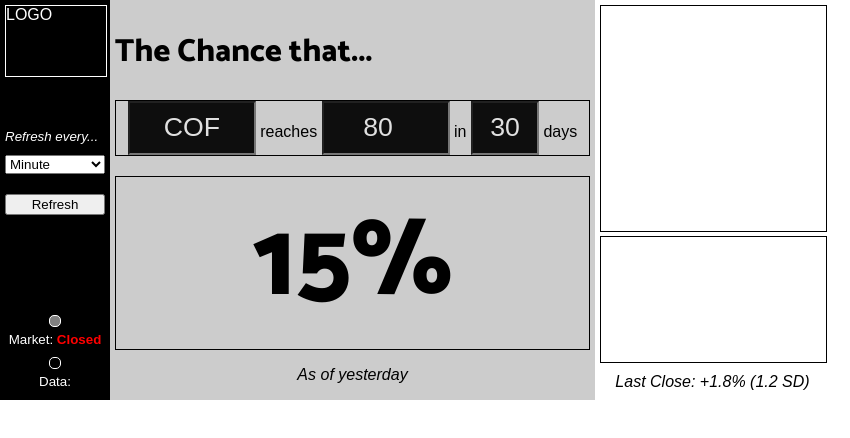
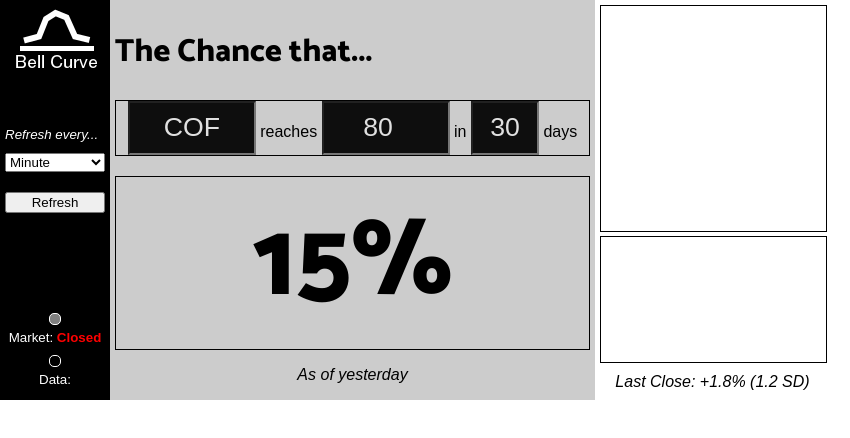
Before and after one commit to rashanjibowu/bellcurve, an Electron app: page main.html in a window 850 px wide. Drawn offline with nearby package versions, Linux system fonts and the light colour scheme; no server answers; a web font is replaced by a local one.

Commit message:
Adding basic logo

```diff
--- a/main.css
+++ b/main.css
@@ -58,7 +58,8 @@ body {
     -webkit-app-region: no-drag;
     width: 100px;
     height: 70px;
-    border: 1px solid #FFFFFF;
+    background-image: url('assets/logo/logo.png');
+    background-color: #000000;
 }
 
 .refresh {
--- a/main.html
+++ b/main.html
@@ -10,7 +10,7 @@
     <div class='sidebar'>
 
         <!-- Logo -->
-        <div class='logo' id='logo'>LOGO</div>
+        <div class='logo' id='logo'></div>
 
         <!-- Refresh -->
         <div class='refresh'>
```
Also changed, not shown: assets/logo/logo.png (added), 1 other file.
